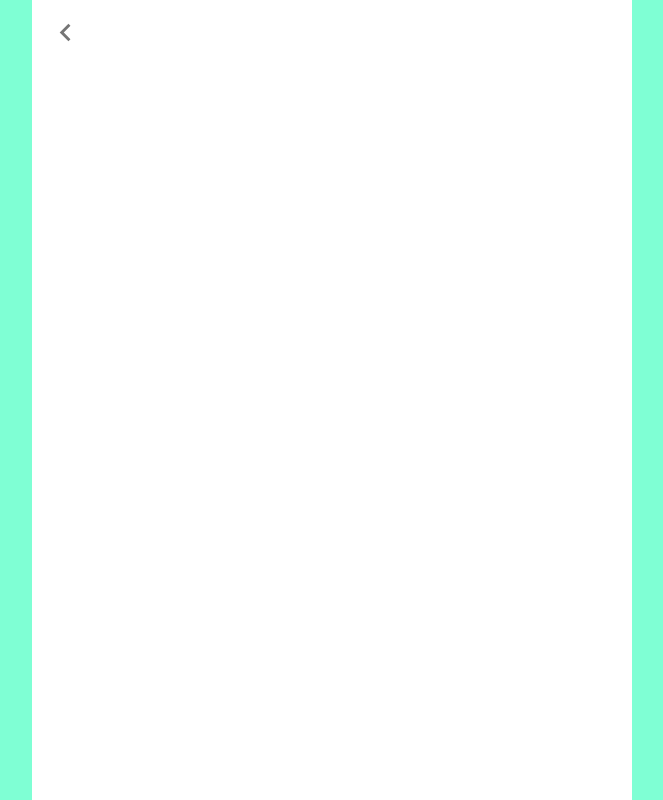
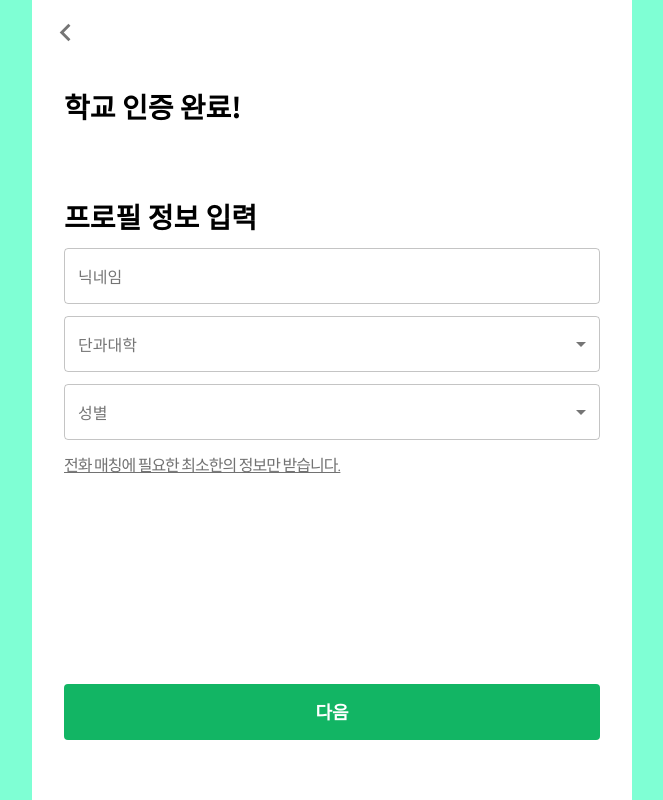
Before and after one commit to hongaeting/hongaeting-v3-fe, a React (Create React App) app: page /auth/signup/complete in a window 1280 px wide. Shown: the whole page, without its empty margins (308-971 px from the left). Built offline with nearby package versions, Linux system fonts and the light colour scheme.

Commit message:
feat: publish signup page

```diff
--- /dev/null
+++ b/src/component/auth/EmailForm.tsx
@@ -0,0 +1,53 @@
+/** @jsxImportSource @emotion/react */
+import { css } from '@emotion/react';
+import {
+  Grid,
+  Typography,
+  OutlinedInput,
+  InputAdornment,
+} from '@material-ui/core';
+import MailOutlineIcon from '@material-ui/icons/MailOutline';
+
+export default function EmailForm() {
+  return (
+    <Grid item container>
+      <Grid
+        item
+        container
+        xs={12}
+        css={css`
+          margin-top: 80px;
+        `}
+        alignItems="center"
+      >
+        <MailOutlineIcon fontSize="large" />
+        <Grid
+          item
+          css={css`
+            margin-left: 8px;
+          `}
+        >
+          <Typography variant="h6">
+            홍익대학교 이메일을 입력해주세요.
+          </Typography>
+        </Grid>
+      </Grid>
+      <Grid
+        item
+        xs={12}
+        css={css`
+          margin-top: 24px;
+        `}
+      >
+        <OutlinedInput
+          endAdornment={
+            <InputAdornment position="end">@mail.hongik.ac.kr</InputAdornment>
+          }
+          css={css`
+            width: 100%;
+          `}
+        />
+      </Grid>
+    </Grid>
+  );
+}
--- /dev/null
+++ b/src/component/auth/ProfileForm.tsx
@@ -0,0 +1,78 @@
+/** @jsxImportSource @emotion/react */
+import { css } from '@emotion/react';
+import {
+  FormControl,
+  Grid,
+  Select,
+  TextField,
+  MenuItem,
+  InputLabel,
+} from '@material-ui/core';
+import HelpTypography from 'component/common/typography/HelpTypography';
+import Subtitle from './Subtitle';
+
+interface IProfileFormProps {
+  subtitle: string[];
+}
+
+export default function ProfileForm({ subtitle }: IProfileFormProps) {
+  return (
+    <Grid container>
+      <Grid item>
+        <Subtitle content={subtitle} minHeight={34} />
+      </Grid>
+      <Grid item xs={12}>
+        <TextField
+          variant="outlined"
+          label="닉네임"
+          css={css`
+            width: 100%;
+            margin-top: 12px;
+          `}
+        />
+      </Grid>
+      <Grid item xs={12}>
+        <FormControl
+          variant="outlined"
+          css={css`
+            width: 100%;
+            margin-top: 12px;
+          `}
+        >
+          <InputLabel id="college-label">단과대학</InputLabel>
+          <Select label="단과대학" labelId="college-label">
+            <MenuItem>a</MenuItem>
+            <MenuItem>b</MenuItem>
+            <MenuItem>c</MenuItem>
+            <MenuItem>d</MenuItem>
+            <MenuItem>e</MenuItem>
+          </Select>
+        </FormControl>
+      </Grid>
+      <Grid item xs={12}>
+        <FormControl
+          variant="outlined"
+          css={css`
+            width: 100%;
+            margin-top: 12px;
+          `}
+        >
+          <InputLabel id="gender-label">성별</InputLabel>
+          <Select labelId="gender-label" label="성별">
+            <MenuItem>남성</MenuItem>
+            <MenuItem>여성</MenuItem>
+          </Select>
+        </FormControl>
+      </Grid>
+      <Grid>
+        <HelpTypography
+          css={css`
+            margin-top: 12px;
+          `}
+        >
+          전화 매칭에 필요한 최소한의 정보만 받습니다.
+        </HelpTypography>
+      </Grid>
+    </Grid>
+  );
+}
--- /dev/null
+++ b/src/component/auth/Subtitle.tsx
@@ -0,0 +1,26 @@
+/** @jsxImportSource @emotion/react */
+import { css } from '@emotion/react';
+import { Grid } from '@material-ui/core';
+import SubtitleTypography from 'component/common/typography/SubtitleTypography';
+
+interface ISubtitleProps {
+  content: string[];
+  minHeight?: number;
+}
+
+export default function Subtitle({ content, minHeight = 80 }: ISubtitleProps) {
+  return (
+    <Grid
+      item
+      xs={12}
+      css={css`
+        margin-top: 30px;
+        min-height: ${minHeight}px;
+      `}
+    >
+      {content.map((para, i) => (
+        <SubtitleTypography key={i}>{para}</SubtitleTypography>
+      ))}
+    </Grid>
+  );
+}
--- a/src/component/common/button/StartServiceButton.tsx
+++ b/src/component/common/button/StartServiceButton.tsx
@@ -6,12 +6,11 @@ const StartServiceButton = styled(Button)`
   bottom: 60px;
   position: absolute;
 
-  width: calc(100% - 64px);
+  width: 100%;
   height: 56px;
 
   font-weight: bold;
   font-size: 16px;
-
   text-align: center;
 
   border: 1px solid #cccccc;
--- /dev/null
+++ b/src/component/common/typography/HelpTypography.tsx
@@ -0,0 +1,13 @@
+import styled from '@emotion/styled';
+import { Typography } from '@material-ui/core';
+
+const HelpTypography = styled(Typography)`
+  color: #727272;
+  font-size: 16px;
+  font-weight: 200;
+  text-decoration-line: underline;
+
+  letter-spacing: -1px;
+`;
+
+export default HelpTypography;
--- a/src/component/common/typography/Subtitle.tsx
+++ b/src/component/common/typography/SubtitleTypography.tsx
@@ -1,10 +1,10 @@
 import styled from '@emotion/styled';
 import { Typography } from '@material-ui/core';
 
-const Subtitle = styled(Typography)`
+const SubtitleTypography = styled(Typography)`
   font-size: 28px;
   font-weight: 700;
   line-height: 40px;
 `;
 
-export default Subtitle;
+export default SubtitleTypography;
--- a/src/component/common/typography/Title.tsx
+++ b/src/component/common/typography/TitleTypography.tsx
@@ -1,10 +1,10 @@
 import styled from '@emotion/styled';
 import { Typography } from '@material-ui/core';
 
-const Title = styled(Typography)`
+const TitleTypography = styled(Typography)`
   color: ${({ theme }) => theme.palette.primary.main};
   font-size: 36px;
   font-weight: bold;
 `;
 
-export default Title;
+export default TitleTypography;
--- /dev/null
+++ b/src/containers/auth/EmailCompleteContainer.tsx
@@ -0,0 +1,20 @@
+import { Grid } from '@material-ui/core';
+import ProfileForm from 'component/auth/ProfileForm';
+import Subtitle from 'component/auth/Subtitle';
+import GreenButton from 'component/common/button/GreenButton';
+
+const TITLE = ['학교 인증 완료!'];
+
+export default function EmailCompleteContainer() {
+  return (
+    <Grid container>
+      <Grid item xs={12}>
+        <Subtitle content={TITLE} />
+      </Grid>
+      <Grid item xs={12}>
+        <ProfileForm subtitle={['프로필 정보 입력']} />
+      </Grid>
+      <GreenButton>다음</GreenButton>
+    </Grid>
+  );
+}
--- /dev/null
+++ b/src/containers/auth/EmailReceiveContainer.tsx
@@ -0,0 +1,47 @@
+/** @jsxImportSource @emotion/react */
+import { css } from '@emotion/react';
+import { Grid } from '@material-ui/core';
+import Subtitle from 'component/auth/Subtitle';
+import GreenButton from 'component/common/button/GreenButton';
+import HelpTypography from 'component/common/typography/HelpTypography';
+import SubtitleTypography from 'component/common/typography/SubtitleTypography';
+import TitleTypography from 'component/common/typography/TitleTypography';
+
+const TITLE = ['받은 메일함 확인!'];
+
+export default function EmailReceiveContainer() {
+  return (
+    <Grid container>
+      <Grid item xs={12}>
+        <Subtitle content={TITLE} />
+      </Grid>
+      <Grid item xs={12}>
+        <TitleTypography
+          css={css`
+            font-size: 18px;
+          `}
+        >
+          email
+        </TitleTypography>
+        <SubtitleTypography
+          css={css`
+            font-size: 18px;
+          `}
+        >
+          받은 메일함에서 인증버튼을 클릭해주세요.
+        </SubtitleTypography>
+      </Grid>
+      <Grid item xs={12}>
+        <HelpTypography
+          css={css`
+            margin-top: 20px;
+          `}
+        >
+          메일이 오지 않은 경우,
+        </HelpTypography>
+        <HelpTypography>스팸 메일함도 꼭 확인해주세요.</HelpTypography>
+        <GreenButton>인증 메일 다시 받기</GreenButton>
+      </Grid>
+    </Grid>
+  );
+}
--- a/src/containers/index/IndexContainer.tsx
+++ b/src/containers/index/IndexContainer.tsx
@@ -1,9 +1,9 @@
 /** @jsxImportSource @emotion/react */
-import { Button, Container, Grid } from '@material-ui/core';
+import { Container, Grid } from '@material-ui/core';
 import styled from '@emotion/styled';
-import Title from 'component/common/typography/Title';
-import Subtitle from 'component/common/typography/Subtitle';
 import { css } from '@emotion/react';
+import TitleTypography from 'component/common/typography/TitleTypography';
+import SubtitleTypography from 'component/common/typography/SubtitleTypography';
 import StartServiceButton from 'component/common/button/StartServiceButton';
 
 const IndexPageContainer = styled(Container)`
@@ -23,15 +23,15 @@ export default function IndexContainer() {
           height: 100%;
         `}
       >
-        <Title
+        <TitleTypography
           css={css`
             padding-top: 110px;
             width: 100%;
           `}
         >
           홍개팅
-        </Title>
-        <Subtitle
+        </TitleTypography>
+        <SubtitleTypography
           css={css`
             padding-top: 30px;
             width: 100%;
@@ -42,7 +42,7 @@ export default function IndexContainer() {
           나와 잘 맞는
           <br />
           대화 상대 찾아볼까요?
-        </Subtitle>
+        </SubtitleTypography>
         <StartServiceButton>홍익대 이메일로 시작하기</StartServiceButton>
       </Grid>
     </IndexPageContainer>
--- a/src/router/AuthRouter.tsx
+++ b/src/router/AuthRouter.tsx
@@ -2,7 +2,9 @@ import { Route, Switch } from 'react-router-dom';
 import TopBar from 'component/common/TopBar';
 import DefaultContainer from 'component/common/container/DefaultContainer';
 import { Grid } from '@material-ui/core';
-import EmailFormContainer from '../containers/auth/EmailFormContainer';
+import EmailFormContainer from 'containers/auth/EmailFormContainer';
+import EmailReceiveContainer from 'containers/auth/EmailReceiveContainer';
+import EmailCompleteContainer from 'containers/auth/EmailCompleteContainer';
 
 export default function AuthRouter() {
   return (
@@ -15,8 +17,16 @@ export default function AuthRouter() {
             path="/auth/signup/email"
             component={EmailFormContainer}
           />
-          <Route exact path="/auth/signup/verify" />
-          <Route exact path="/auth/signup/complete" />
+          <Route
+            exact
+            path="/auth/signup/receive"
+            component={EmailReceiveContainer}
+          />
+          <Route
+            exact
+            path="/auth/signup/complete"
+            component={EmailCompleteContainer}
+          />
           <Route exact path="/auth/signin" />
         </DefaultContainer>
       </Switch>
```
Also changed, not shown: src/containers/auth/EmailFormContainer.tsx (+12 -62 lines), 1 other file (tests, documents, lock files or other folders).
